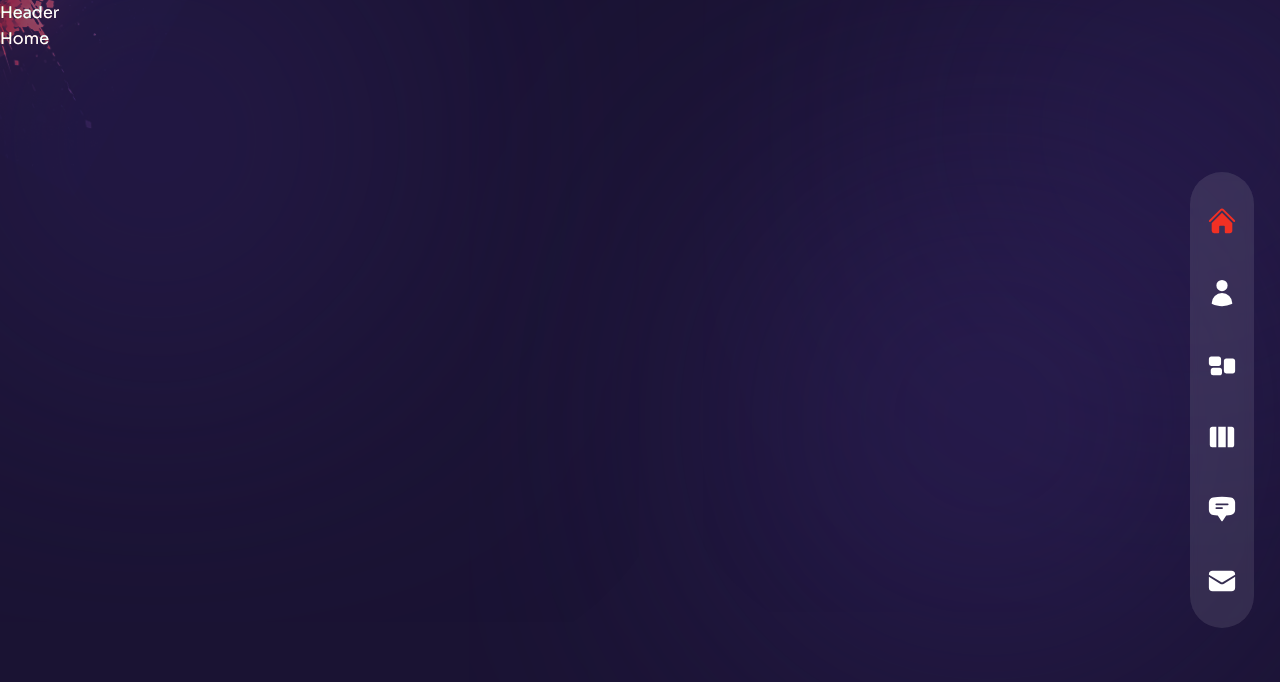
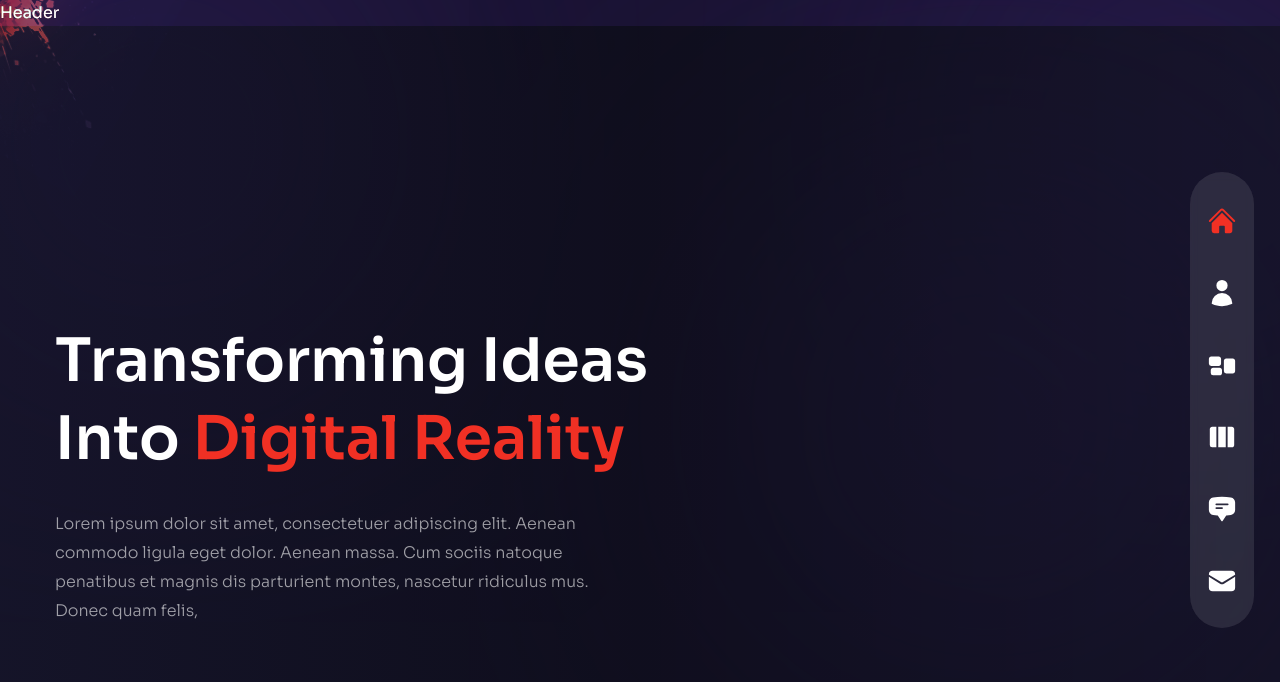
Before and after one commit to kishwerjabeen/mujtaba-portfolios, a Next.js app: page / in a window 1280 px wide. Shown: the top 682 px of the page. Built offline with nearby package versions, Linux system fonts and the light colour scheme.

Commit message:
main title , sub, btn

```diff
--- a/pages/index.js
+++ b/pages/index.js
@@ -1,5 +1,47 @@
+// next image
+
+import Image from "next/image";
+
+//components
+import ParticlesContainer from '../components/ParticlesContainer';
+import ProjectsBtn from '../components/ProjectsBtn';
+import Avatar from '../components/Avatar';
+
+//farmer motion
+import { motion } from 'framer-motion';
+
+
+//variants
+import { fadeIn } from '../variants';
+
+
 const Home = () => {
-  return <div>Home</div>;
+  return (
+    <div className="bg-primary/60 h-full">
+      {/* test */}
+      <div className="w-full h-full bg-gradient-to-r from-primary/10 via-black/30 to-black/10">
+        <div className="text-center flex flex-col justify-center xl:pt-40 xl:text-left h-full container mx-auto ">
+          {/* Title */}
+          <h1 className='h1'> Transforming Ideas <br /> Into
+
+            <span className="text-accent"> Digital Reality </span>
+
+          </h1>
+          {/* sub title */}
+
+          <p className="max-w-sm xl:max-w-xl mx-auto xl:mx-0 mb-10 xl:mb-16">  Lorem ipsum dolor sit amet, consectetuer adipiscing elit. Aenean commodo ligula eget dolor. Aenean massa. Cum sociis natoque penatibus et magnis dis parturient montes, nascetur ridiculus mus. Donec quam felis,
+          </p>
+
+          {/* btn */}
+          <div className="flex justify-center xl:hidden relative">
+            <ProjectsBtn />
+          </div>
+        </div>
+      </div>
+      {/* image */}
+      <div>Image</div>
+    </div>
+  );
 };
 
 export default Home;
```
